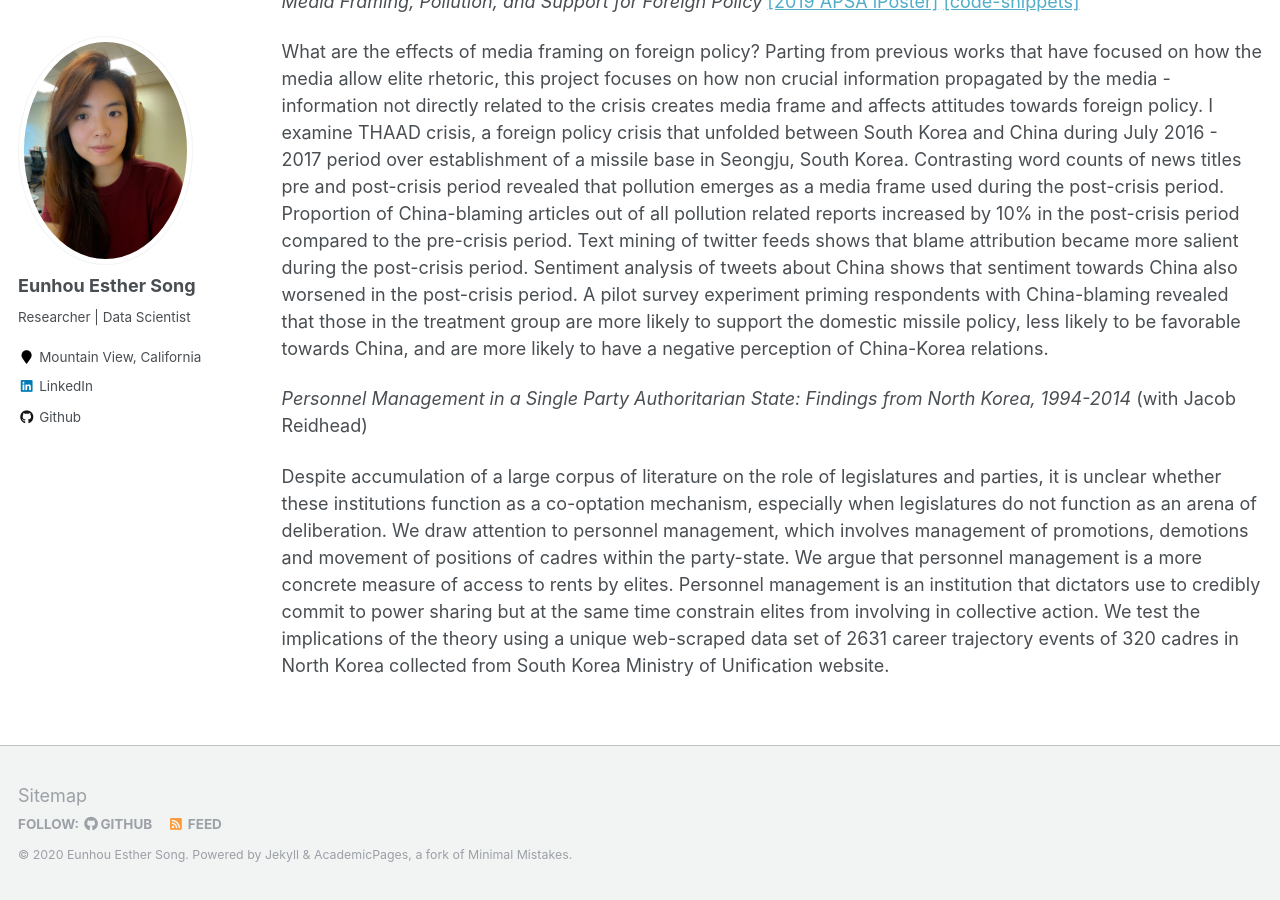
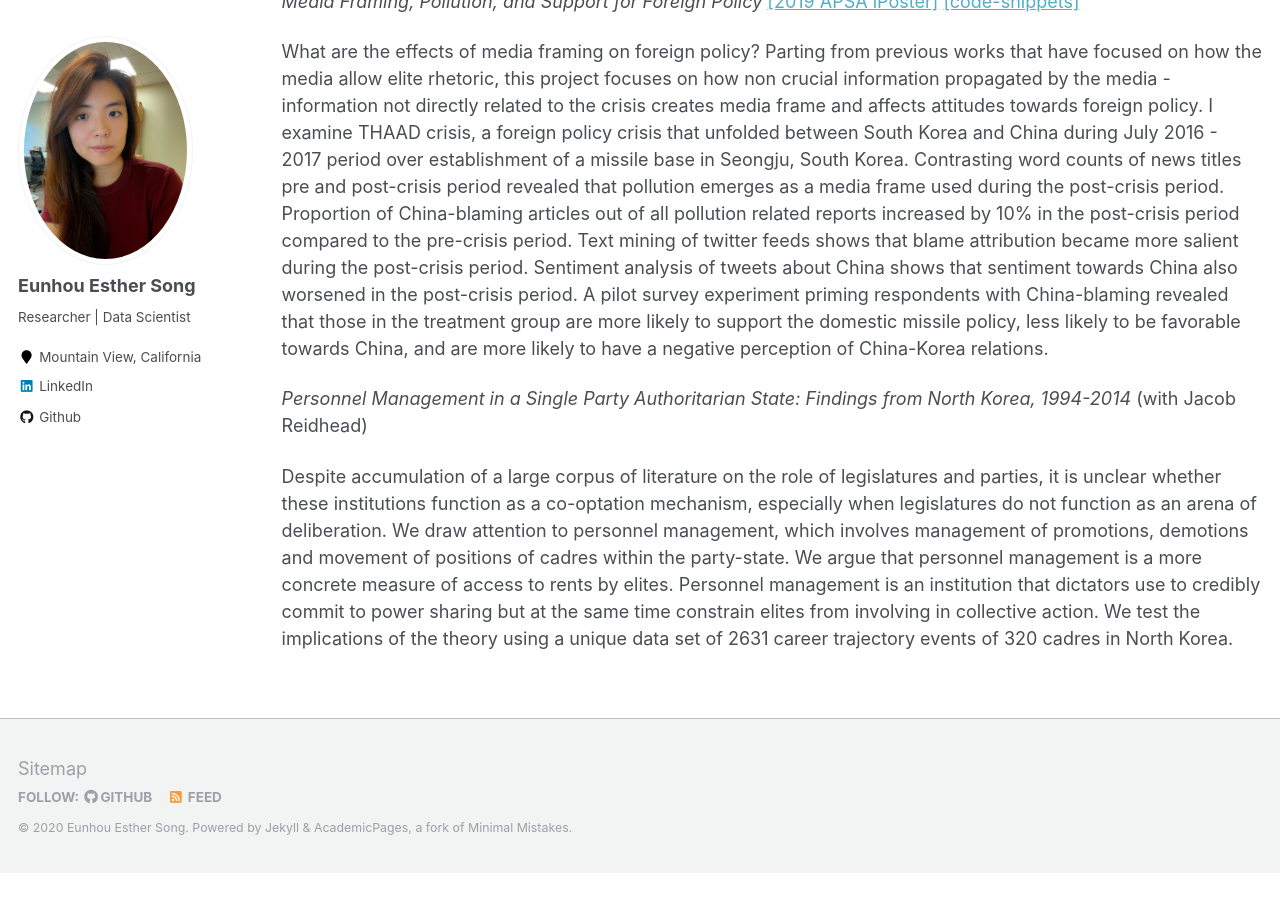
Before and after one commit to ehsong/ehsong.github.io, a Jekyll site: the page built from _pages/research.md, in a window 1280 px wide and 900 px high, scrolled down 1440 px. Built offline with Jekyll 4.4.1, drawn with Linux system fonts in a browser that asks for light colours; after the commit the page ends 2313 px from its top, so only the background shows below that.

Commit message:
Update research.md

```diff
--- a/_pages/research.md
+++ b/_pages/research.md
@@ -35,4 +35,4 @@
 
 *Personnel Management in a Single Party Authoritarian State: Findings from North Korea, 1994-2014* (with Jacob Reidhead)
 
-Despite accumulation of a large corpus of literature on the role of legislatures and parties, it is unclear whether these institutions function as a co-optation mechanism, especially when legislatures do not function as an arena of deliberation. We draw attention to personnel management, which involves management of promotions, demotions and movement of positions of cadres within the party-state. We argue that personnel management is a more concrete measure of access to rents by elites. Personnel management is an institution that dictators use to credibly commit to power sharing but at the same time constrain elites from involving in collective action. We test the implications of the theory using a unique web-scraped data set of 2631 career trajectory events of 320 cadres in North Korea collected from South Korea Ministry of Unification website.
+Despite accumulation of a large corpus of literature on the role of legislatures and parties, it is unclear whether these institutions function as a co-optation mechanism, especially when legislatures do not function as an arena of deliberation. We draw attention to personnel management, which involves management of promotions, demotions and movement of positions of cadres within the party-state. We argue that personnel management is a more concrete measure of access to rents by elites. Personnel management is an institution that dictators use to credibly commit to power sharing but at the same time constrain elites from involving in collective action. We test the implications of the theory using a unique data set of 2631 career trajectory events of 320 cadres in North Korea.
```
